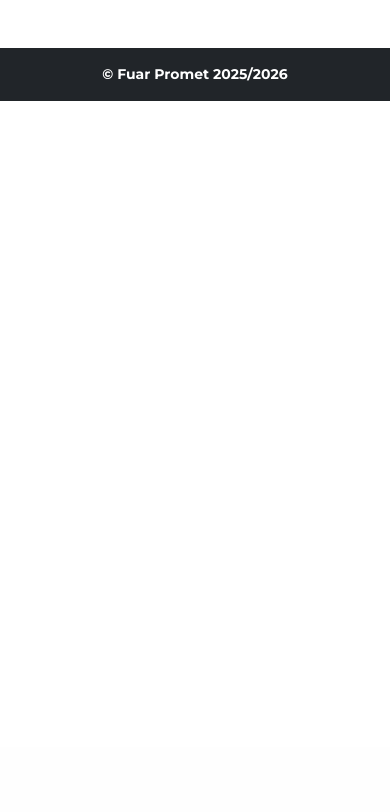
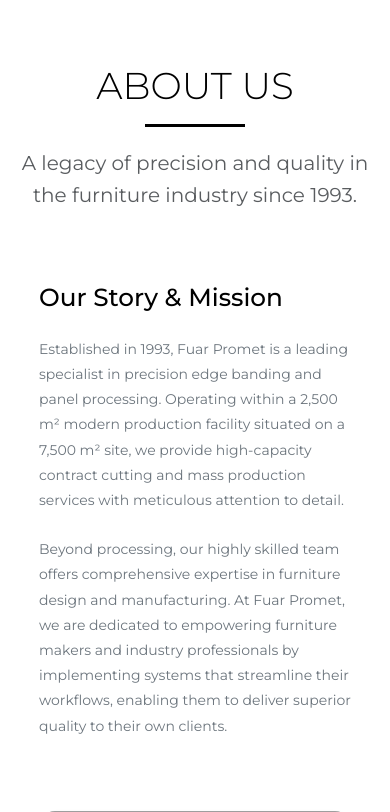
Before and after one commit to aysunsuleymanii/FuarPromet, a Django app: page /about/ in a window 390 px wide. Shown: the part 97-909 px from the top of the page. Before the commit the page ends 198 px from the top, so only its background shows below. Run offline with Django 5.2, Linux system fonts and the light colour scheme; grey boxes are pictures that could not be loaded.

Commit message:
about page

```diff
--- a/fuar_promet_web/fuar_promet/templates/about.html
+++ b/fuar_promet_web/fuar_promet/templates/about.html
@@ -1,10 +1,98 @@
 {% extends 'base.html' %}
-{% load static %}
+{% load static i18n %}
+
+{% block title %}{% trans "About Us" %} - Fuar Promet{% endblock %}
+
 {% block content %}
+<div class="container my-5 py-3">
 
+    <header class="text-center mb-5 pb-4">
+        <h1 class="display-3 mb-3" style="color: #000000;">
+            {% trans "ABOUT US" %}
+        </h1>
+        <div style="width: 100px; height: 3px; background: #000000; margin: 0 auto 20px;"></div>
+        <p class="lead text-muted" style="max-width: 800px; margin: 0 auto; line-height: 1.6;">
+            {% trans "A legacy of precision and quality in the furniture industry since 1993." %}
+        </p>
+    </header>
 
+    <div class="row g-5 align-items-center mb-5">
+        <div class="col-lg-6">
+            <div class="pe-lg-4">
+                <h2 class="mb-4" style="color: #000000;">{% trans "Our Story & Mission" %}</h2>
+                <p class="text-secondary mb-4" style="line-height: 1.8;">
+                    {% trans "Established in 1993, Fuar Promet is a leading specialist in precision edge banding and panel processing. Operating within a 2,500 m² modern production facility situated on a 7,500 m² site, we provide high-capacity contract cutting and mass production services with meticulous attention to detail." %}
+                </p>
+                <p class="text-secondary mb-4" style="line-height: 1.8;">
+                    {% trans "Beyond processing, our highly skilled team offers comprehensive expertise in furniture design and manufacturing. At Fuar Promet, we are dedicated to empowering furniture makers and industry professionals by implementing systems that streamline their workflows, enabling them to deliver superior quality to their own clients." %}
+                </p>
+            </div>
+        </div>
+        <div class="col-lg-6">
+            <div class="rounded-4 overflow-hidden shadow-sm border-0">
+                <img src="{% static 'images/factory-about.jpg' %}" class="img-fluid w-100" alt="Fuar Promet Facility" style="min-height: 400px; object-fit: cover;">
+            </div>
+        </div>
+    </div>
 
+    <div class="row g-4 mt-5">
+        <div class="col-12 text-center mb-4">
+            <h2 style="color: #000000;">{% trans "OUR CORE EXPERTISE" %}</h2>
+        </div>
 
+        <div class="col-md-4">
+            <div class="p-4 rounded-3 feature-box h-100 text-center">
+                <div class="mb-3">
+                    <i class="bi bi-gear-wide-connected" style="font-size: 2.5rem; color: #000000;"></i>
+                </div>
+                <h5>{% trans "Precision Processing" %}</h5>
+                <p class="text-secondary small">{% trans "Advanced edge banding, cutting, and shaping for MDF, Chipboard, and more." %}</p>
+            </div>
+        </div>
 
+        <div class="col-md-4">
+            <div class="p-4 rounded-3 feature-box h-100 text-center">
+                <div class="mb-3">
+                    <i class="bi bi-box-seam" style="font-size: 2.5rem; color: #000000;"></i>
+                </div>
+                <h5>{% trans "Premium Supply" %}</h5>
+                <p class="text-secondary small">{% trans "High-quality UV PVC, Bamboo Panels, Compact Laminates, and Table Bases." %}</p>
+            </div>
+        </div>
 
+        <div class="col-md-4">
+            <div class="p-4 rounded-3 feature-box h-100 text-center">
+                <div class="mb-3">
+                    <i class="bi bi-pencil-square" style="font-size: 2.5rem; color: #000000;"></i>
+                </div>
+                <h5>{% trans "Design Solutions" %}</h5>
+                <p class="text-secondary small">{% trans "Expert interior decoration and furniture design tailored to your project." %}</p>
+            </div>
+        </div>
+    </div>
+</div>
+
+<style>
+    p {
+        font-weight: 400 !important;
+    }
+
+    .feature-box {
+        background: #fff;
+        border: 1px solid #eee;
+        transition: all 0.3s ease;
+    }
+
+    .feature-box:hover {
+        border-color: #ff8c00;
+        box-shadow: 0 5px 15px rgba(255, 140, 0, 0.1);
+        transform: translateY(-5px);
+    }
+
+    /* Professional highlight on headings */
+    h2 {
+        position: relative;
+        display: inline-block;
+    }
+</style>
 {% endblock %}
```
Also changed, not shown: fuar_promet_web/locale/mk/LC_MESSAGES/django.po, fuar_promet_web/locale/sq/LC_MESSAGES/django.po, fuar_promet_web/locale/tr/LC_MESSAGES/django.po, 3 other files.
